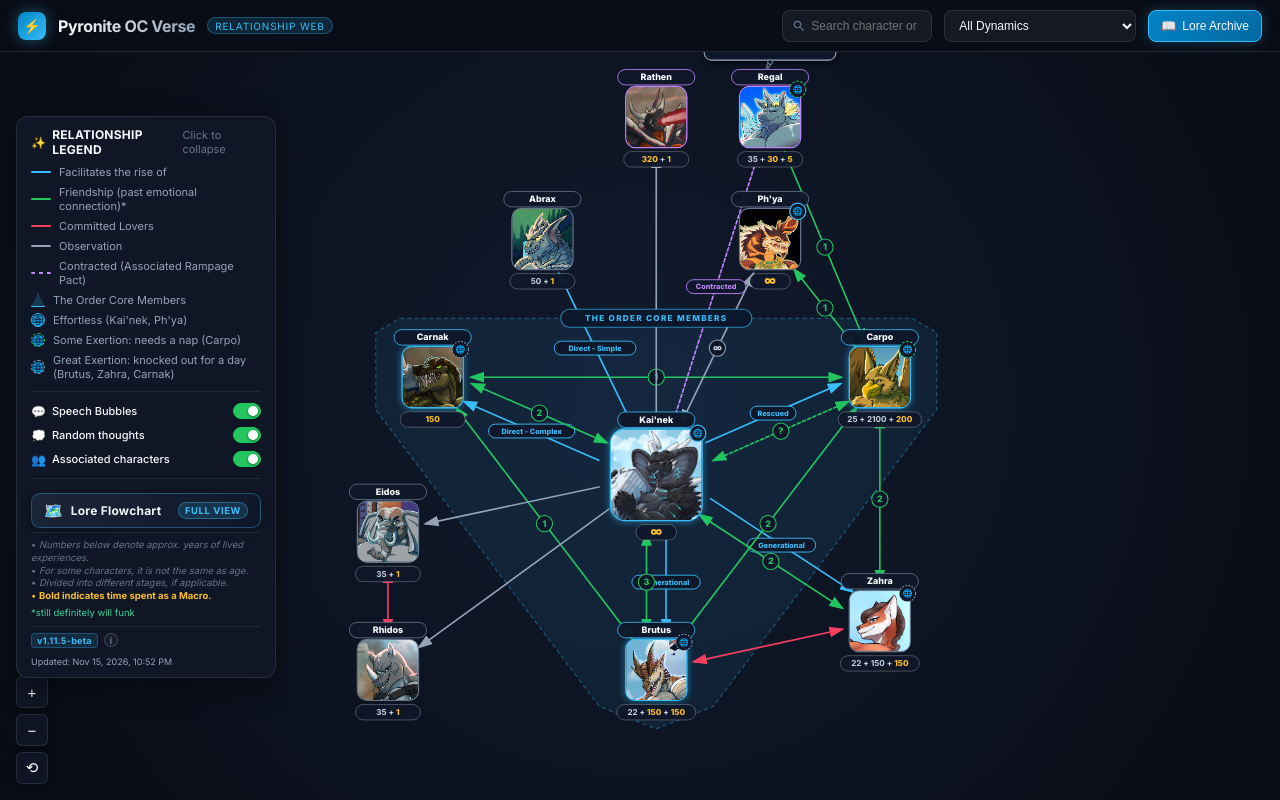
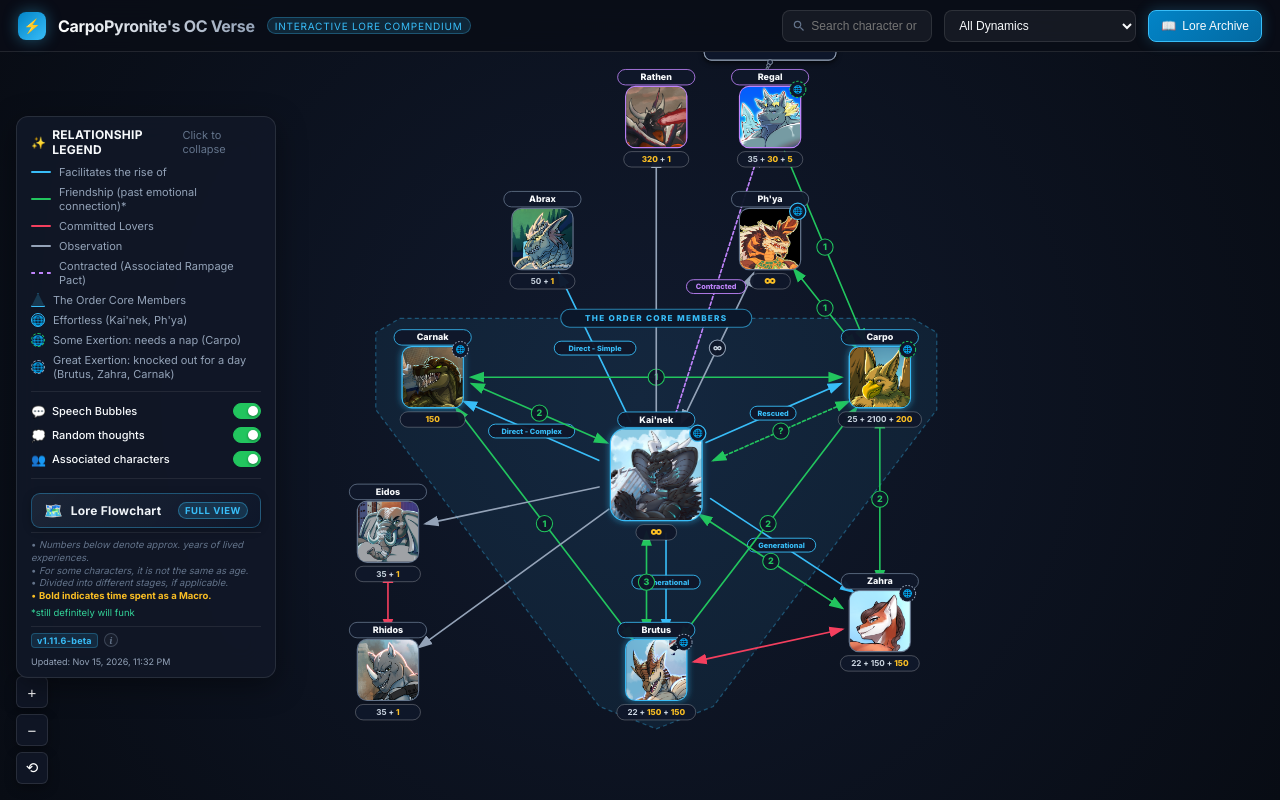
Before and after one commit to PyroniteFA/OCverse_Beta, a plain HTML site: page index.html in a window 1280 px wide. Drawn offline with Linux system fonts and the light colour scheme.

Commit message:
Update title to 'CarpoPyronite\'s OC Verse [Interactive Lore Compendium]' and bump to v1.11.6-beta

```diff
--- a/css/style.css
+++ b/css/style.css
@@ -98,6 +98,7 @@ body {
   padding: 2px 8px;
   border-radius: 999px;
   border: 1px solid rgba(56, 189, 248, 0.3);
+  white-space: nowrap;
 }
 
 .nav-actions {
--- a/index.html
+++ b/index.html
@@ -3,7 +3,7 @@
 <head>
   <meta charset="UTF-8" />
   <meta name="viewport" content="width=device-width, initial-scale=1.0" />
-  <title>Pyronite OC Verse — Interactive Relationship Web</title>
+  <title>CarpoPyronite's OC Verse [Interactive Lore Compendium]</title>
   <link rel="preconnect" href="https://fonts.googleapis.com">
   <link rel="preconnect" href="https://fonts.gstatic.com" crossorigin>
   <link href="https://fonts.googleapis.com/css2?family=Inter:wght@400;500;600;700;800&display=swap" rel="stylesheet">
@@ -16,9 +16,9 @@
       <div class="brand">
         <div class="brand-icon">⚡</div>
         <div>
-          <div class="brand-title">Pyronite OC Verse</div>
+          <div class="brand-title">CarpoPyronite's OC Verse</div>
         </div>
-        <span class="brand-tag">Relationship Web</span>
+        <span class="brand-tag">Interactive Lore Compendium</span>
       </div>
 
       <div class="nav-actions">
@@ -172,7 +172,7 @@
         <div class="legend-footer">
           <div class="legend-footer-meta">
             <div class="legend-version-group">
-              <span class="legend-app-version">v1.11.5-beta</span>
+              <span class="legend-app-version">v1.11.6-beta</span>
               <button
                 type="button"
                 id="btn-acknowledgements"
@@ -181,7 +181,7 @@
                 aria-label="Project info &amp; acknowledgements"
               >i</button>
             </div>
-            <span class="legend-last-updated">Updated: Nov 15, 2026, 10:52 PM</span>
+            <span class="legend-last-updated">Updated: Nov 15, 2026, 11:32 PM</span>
           </div>
         </div>
       </aside>
@@ -223,7 +223,7 @@
           <div class="ack-modal-title-group">
             <div><span class="brand-tag">Transparency &amp; Ethics • Beta</span></div>
             <h2 id="ack-modal-title" class="ack-modal-title">Acknowledgements &amp; AI / Art Discussion</h2>
-            <div class="ack-modal-subtitle">Pyronite OC Verse — Created &amp; Curated by <strong style="color: #f8fafc;">CarpoPyronite</strong></div>
+            <div class="ack-modal-subtitle">CarpoPyronite's OC Verse — Created &amp; Curated by <strong style="color: #f8fafc;">CarpoPyronite</strong></div>
           </div>
           <div class="ack-modal-header-actions">
             <button id="ack-modal-expand-btn" class="drawer-expand-btn" title="Expand to full page length (F)" aria-label="Toggle full page view">
```
